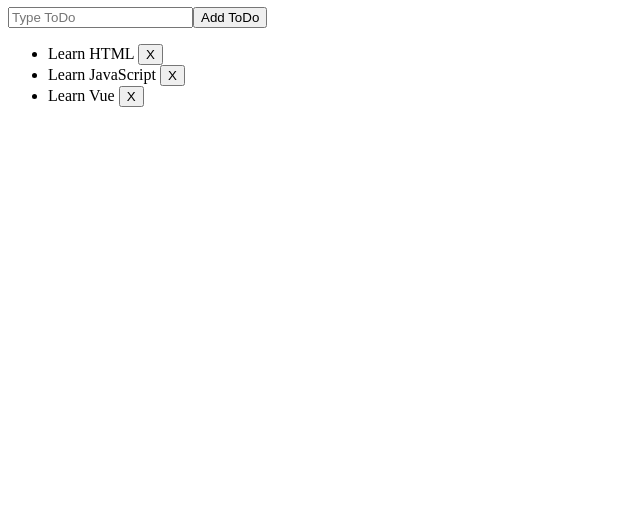
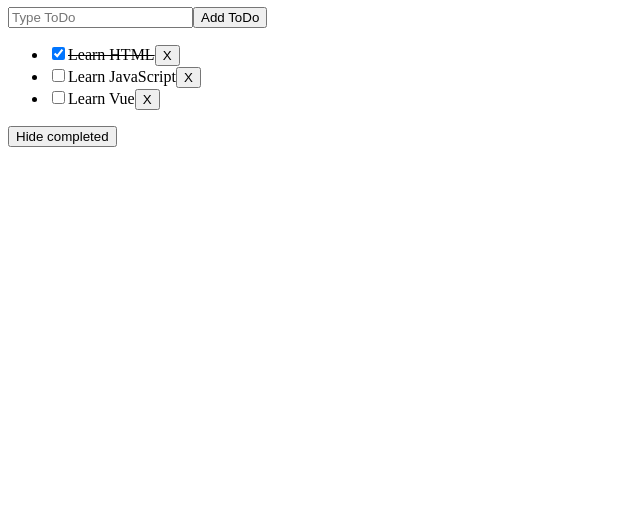
Before and after one commit to takus69/vue_tutorial, a plain HTML site: page index.html in a window 1280 px wide. Shown: the part 275-800 px from the top of the page, without its empty margins (0-640 px from the left). Drawn offline with nearby package versions, Linux system fonts and the light colour scheme.

Commit message:
computed

```diff
--- a/index.html
+++ b/index.html
@@ -19,10 +19,11 @@
                         awesome: true,
                         newTodo: '',
                         todos: [
-                            { id: id++, text: 'Learn HTML' },
-                            { id: id++, text: 'Learn JavaScript' },
-                            { id: id++, text: 'Learn Vue' },
+                            { id: id++, text: 'Learn HTML', done: true },
+                            { id: id++, text: 'Learn JavaScript', done: false },
+                            { id: id++, text: 'Learn Vue', done: false },
                         ],
+                        hideCompleted: false,
                     }
                 },
                 methods: {
@@ -36,13 +37,20 @@
                         this.awesome = !this.awesome
                     },
                     addTodo() {
-                        this.todos.push({ id: id++, text: this.newTodo })
+                        this.todos.push({ id: id++, text: this.newTodo, done: false })
                         this.newTodo = ''
                     },
                     removeTodo(todo) {
                         this.todos = this.todos.filter((t) => t !== todo)
                     },
-                }
+                },
+                computed: {
+                    filteredTodos() {
+                        return this.hideCompleted
+                        ? this.todos.filter((t) => !t.done)
+                        : this.todos
+                    }
+                },
             }).mount('#app')
         </script>
     </head>
@@ -59,11 +67,15 @@
             <input v-model="newTodo" placeholder="Type ToDo">
             <button @click="addTodo">Add ToDo</button>
             <ul>
-                <li v-for="todo in todos" :key="todo.id">  <!-- v-for -->
-                    {{ todo.text }}
+                <li v-for="todo in filteredTodos" :key="todo.id">  <!-- v-for -->
+                    <input type="checkbox" v-model="todo.done">
+                    <span :class="{ done: todo.done }">{{ todo.text }}</span>
                     <button @click="removeTodo(todo)">X</button>
                 </li>
             </ul>
+            <button @click="hideCompleted = !hideCompleted">
+                {{ hideCompleted ? 'Show all' : 'Hide completed' }}
+            </button>
         </div>
     </body>
 </html>
--- a/style.css
+++ b/style.css
@@ -1,3 +1,6 @@
  .title {
     color: red;
  }
+ .done {
+    text-decoration: line-through;
+ }
```
